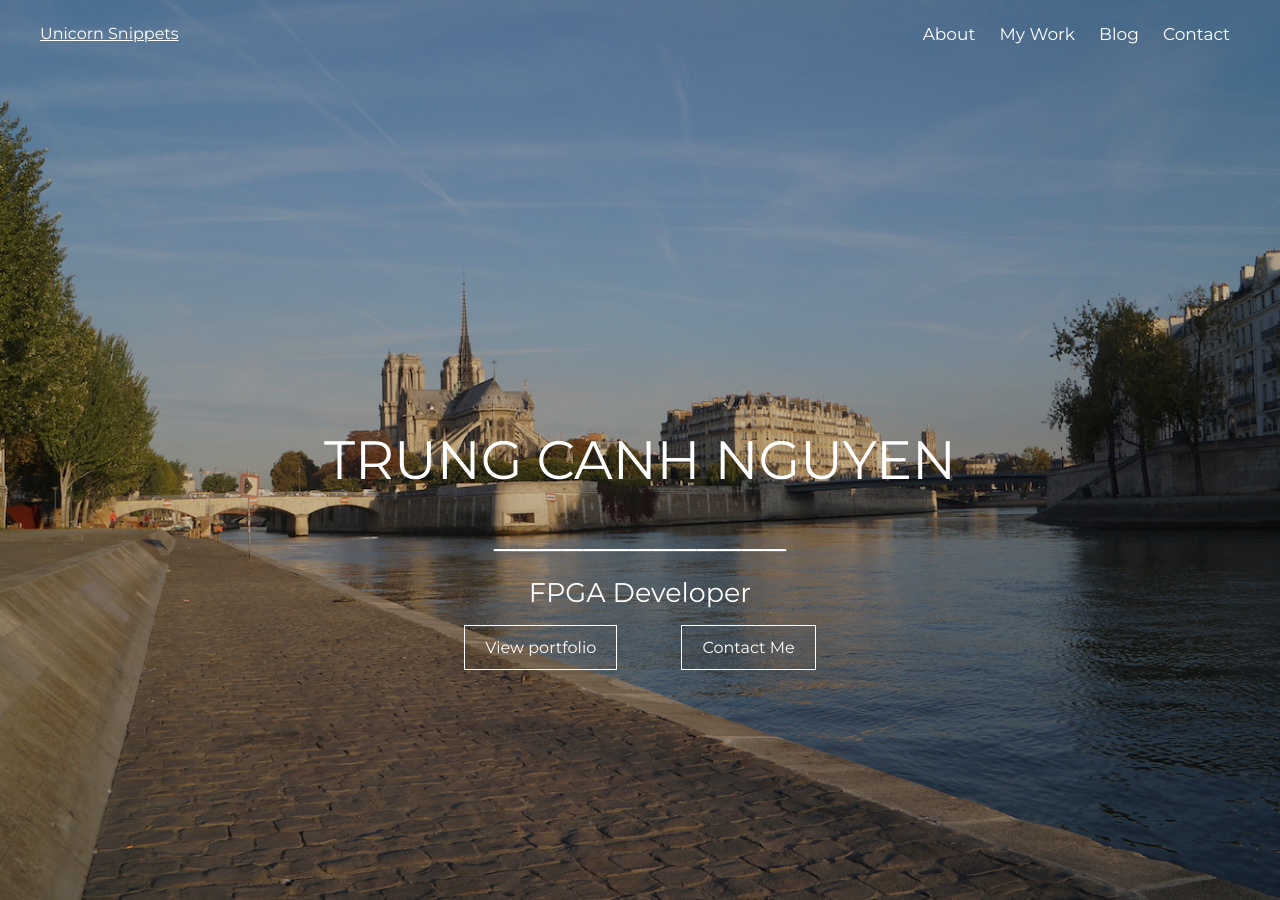
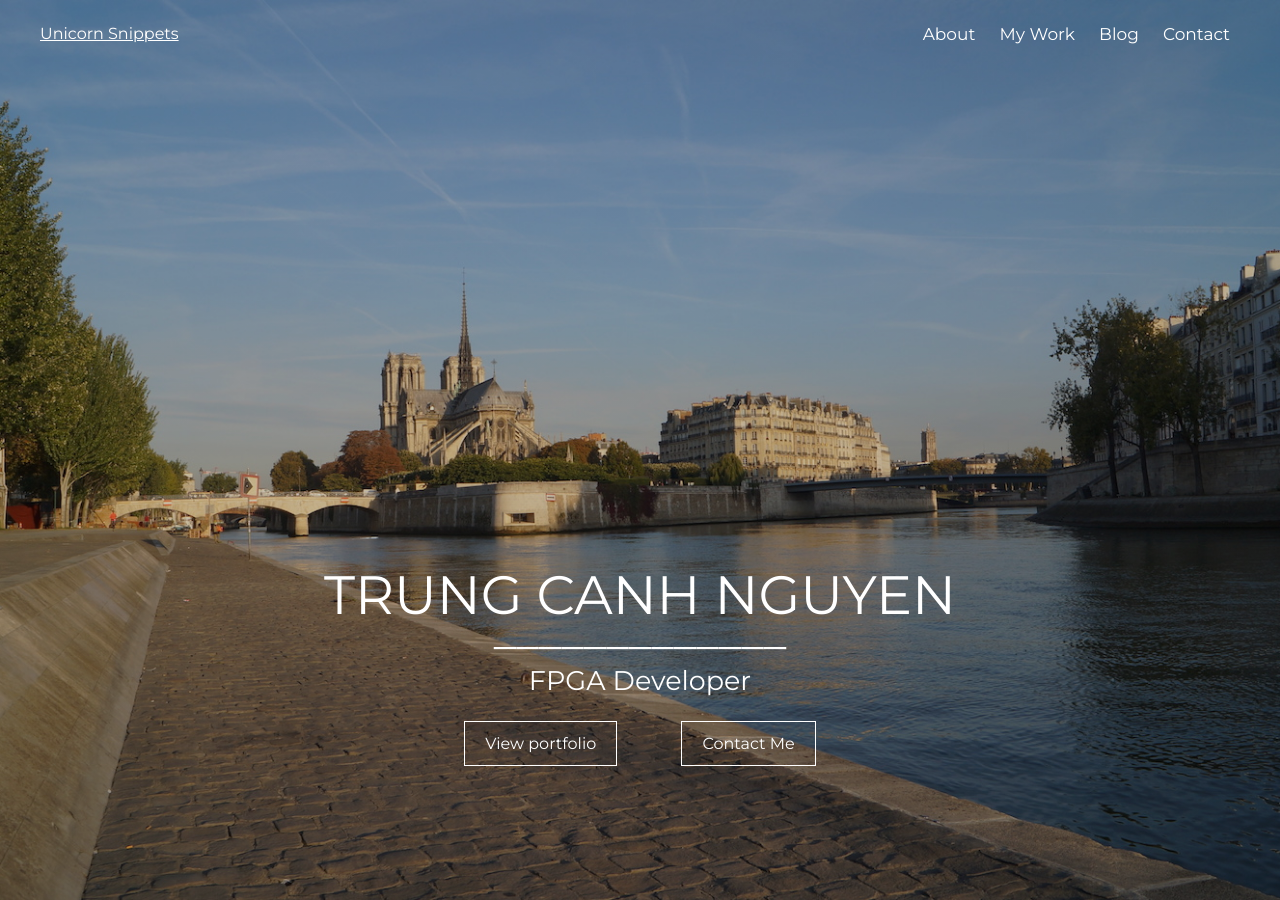
Before and after one commit to nguyencanhtrung/nguyencanhtrung.github.io, a Jekyll site: the page built from index.md, in a window 1280 px wide and 900 px high. Built offline with Jekyll 4.4.1, drawn with Linux system fonts in a browser that asks for light colours.

```diff
--- a/_includes/header.html
+++ b/_includes/header.html
@@ -43,7 +43,7 @@
             data-origin-y="0.5">
 
             <li class="layer name" data-depth="0.90">Trung Canh Nguyen</li>
-            <li class="layer separator" data-depth="0.90">_____________</li>
+            <li class="layer separator" data-depth="0.50">_____________</li>
             <li class="layer quote" data-depth="0.50">FPGA Developer</li>
 
             <li class="layer btn btn-main" data-depth="0.30">
--- a/css/main.css
+++ b/css/main.css
@@ -283,7 +283,7 @@ ul#scene {
     width:100%;
     background: transparent;
     text-align: center;
-    padding-top: 40vh;
+    padding-top: 55vh;
 }
 
 ul#scene li.name {
@@ -293,6 +293,7 @@ ul#scene li.name {
     line-height: 8vh;
     text-transform: uppercase;
     width: 100%;
+    padding-top: 0vh;
 }
 
 
@@ -302,6 +303,7 @@ ul#scene li.separator {
     text-align: center;
     line-height: 6vh;
     width: 100%;
+    margin-top: 60vh;
 }
 
 ul#scene li.quote {
@@ -310,6 +312,13 @@ ul#scene li.quote {
     text-align: center;
     line-height: 5vh;
     width: 100%;
+    margin-top: 66vh;
+}
+
+.btn {
+    width: 100%;
+    text-align: center;
+    margin-top: 73vh;
 }
 
 .portfolio-btn,
```
Also changed, not shown: _includes/footer.html (+6 -2 lines), js/parallax.min.js (added).
